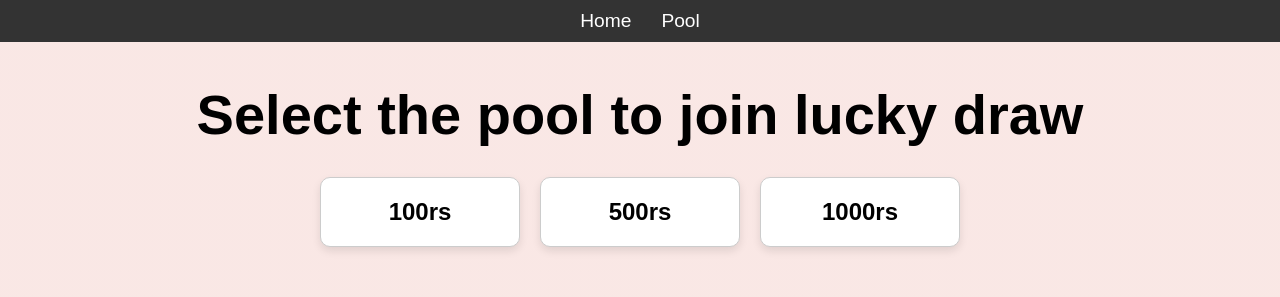
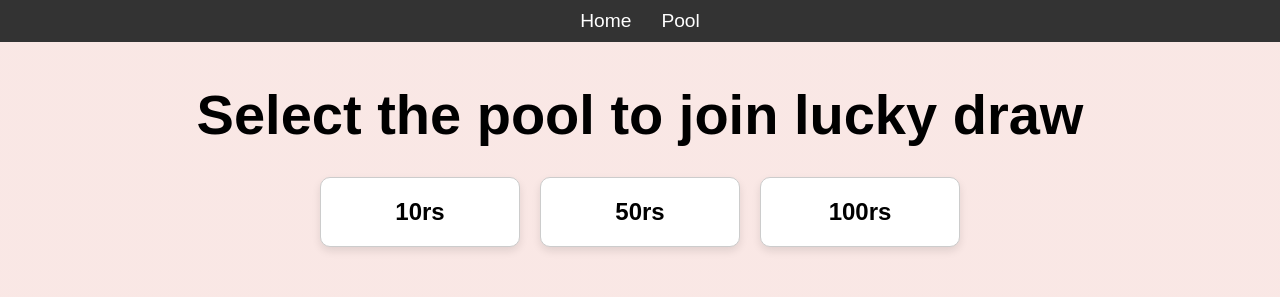
Before and after one commit to DaudSamim1/lucky-draw, a React (Create React App) app: page /pool in a window 1280 px wide. Shown: the top 297 px of the page. Built offline with nearby package versions, Linux system fonts and the light colour scheme.

Commit message:
tel values

```diff
--- a/src/components/Pool.js
+++ b/src/components/Pool.js
@@ -5,14 +5,14 @@ function Pool() {
     <div className="container">
       <h1>Select the pool to join lucky draw</h1>
       <div className="card-container">
-        <a href="tel:*786#" className="card">
+        <a href="tel:*786*1*1*1*03044519969*10#" className="card">
+          <h2>10rs</h2>
+        </a>
+        <a href="tel:*tel:*786*1*1*1*03044519969*50#" className="card">
+          <h2>50rs</h2>
+        </a>
+        <a href="tel:*786*1*1*1*03044519969*100#" className="card">
           <h2>100rs</h2>
-        </a>
-        <a href="tel:*786#" className="card">
-          <h2>500rs</h2>
-        </a>
-        <a href="tel:*786#" className="card">
-          <h2>1000rs</h2>
         </a>
       </div>
     </div>
```
